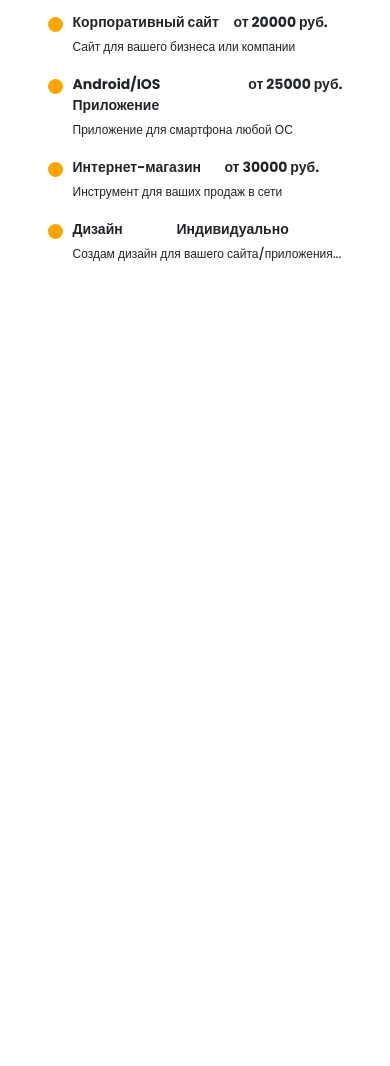
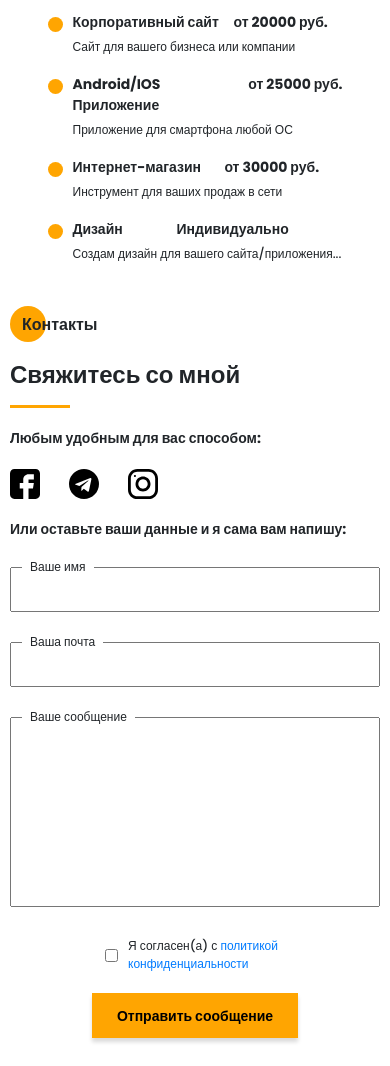
Before and after one commit to SalavatIskhakov/portfolio, a website: page src/index.html in a window 390 px wide. Shown: the part 8410-9476 px from the top of the page. Before the commit the page ends 8676 px from the top, so only its background shows below. Drawn offline with nearby package versions, Linux system fonts and the light colour scheme; files that its build step writes are made by us from their sources; files whose address does not match are found by name.

Commit message:
contacts section

```diff
--- a/src/index.html
+++ b/src/index.html
@@ -436,7 +436,7 @@
     </div>
   </section>
 
-  <!-- <section class="contacts">
+  <section class="contacts">
     <div class="container">
       <div class="contacts__wrapper">
         <div class="about__photo">
@@ -490,7 +490,7 @@
         </div>
       </div>
     </div>
-  </section> -->
+  </section>
 
   <script src="js/script.js"></script>
 </body>
--- a/src/sass/blocks/_media.scss
+++ b/src/sass/blocks/_media.scss
@@ -50,6 +50,15 @@
       }
     }
   }
+  .contacts {
+    &__wrapper {
+      padding: 0;
+      grid-template-columns: 400px 520px;
+    }
+    &__form {
+      grid-template: 45px 190px 45px / repeat(2, 250px);
+    }
+  }
 }
 
 @media (max-width: 992px) {
@@ -96,6 +105,18 @@
     &__items {
       grid-template-columns: repeat(auto-fit, 350px);
       padding: 0;
+    }
+  }
+  .contacts {
+    &__wrapper {
+      grid-template-columns: 300px 400px;
+    }
+    &__form {
+      grid-template: 45px 190px 45px / repeat(2, 195px);
+    }
+    &__btn {
+      padding: 8px 25px;
+      line-height: 16px;
     }
   }
 }
@@ -170,6 +191,16 @@
       justify-content: center;
     }
   }
+  .contacts {
+    padding-top: 40px;
+    &__wrapper {
+      grid-template: 400px auto / 1fr;
+      row-gap: 40px;
+    }
+    &__form {
+      grid-template: 45px 190px 45px / repeat(2, 250px);
+    }
+  }
 }
 
 @media (max-width: 576px) {
@@ -236,4 +267,33 @@
       grid-template-columns: repeat(auto-fit, 295px);
     }
   }
+  .contacts {
+    .about__photo {
+      display: none;
+    }
+    &__wrapper {
+      grid-template-columns: 1fr;
+    }
+    &__form {
+      grid-template: 45px 45px 190px minmax(45px, auto) / 1fr;
+    }
+    &__textarea {
+      grid-column: unset;
+    }
+    &__triggers {
+      grid-column: unset;
+      grid-template-columns: 1fr;
+      row-gap: 20px;
+    }
+    &__btn {
+      order: 2;
+      max-width: 220px;
+      margin: 0 auto 50px auto;
+    }
+    &__policy {
+      width: 180px;
+      margin: 0 auto;
+      line-height: 18px;
+    }
+  }
 }
```
Also changed, not shown: src/icons/social/telegram_black.svg (added).
